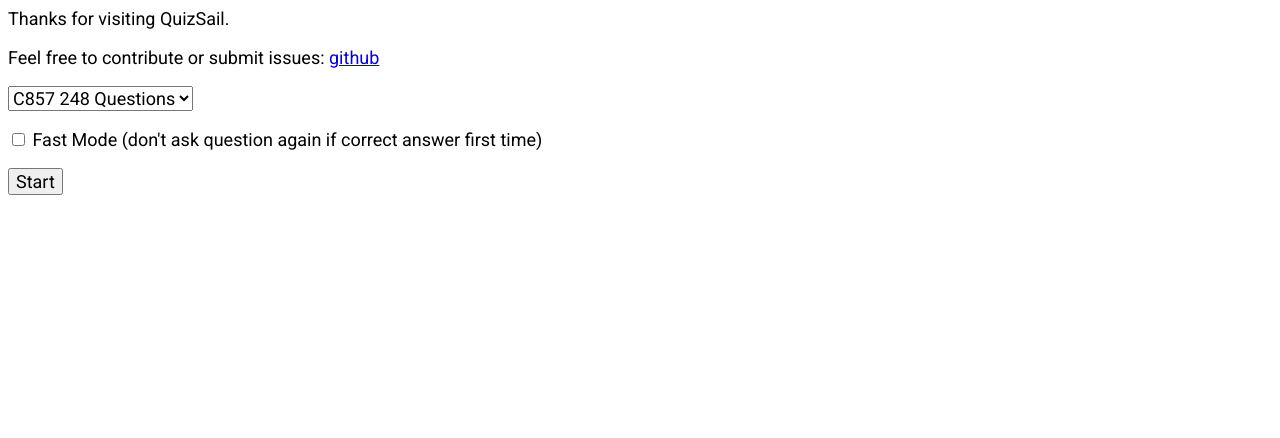
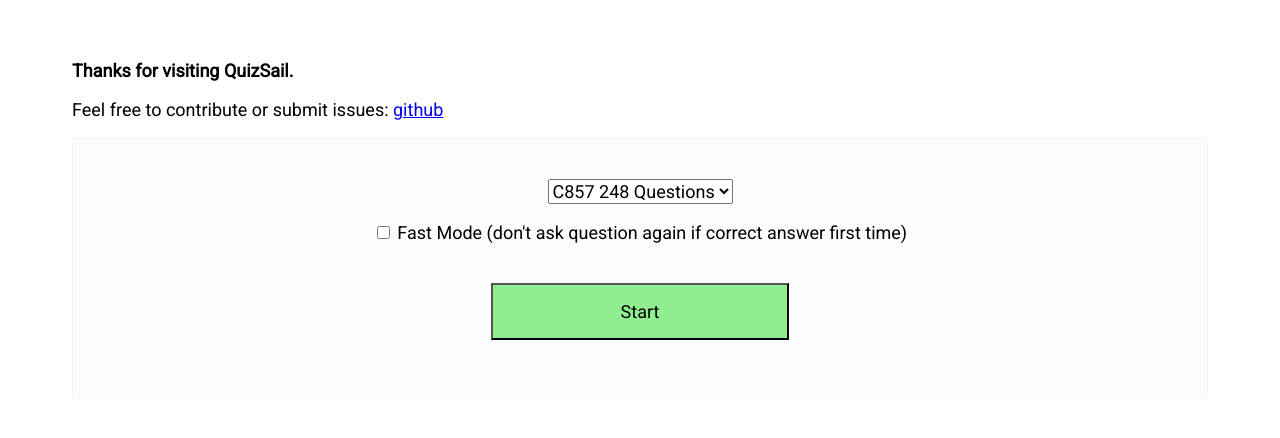
Before and after one commit to jmatzen/quizsail, a website: page public/index.html in a window 1280 px wide. Drawn offline with Linux system fonts and the light colour scheme.

Commit message:
Add css and semantic HTML to index.html.

```diff
--- a/public/index.html
+++ b/public/index.html
@@ -1,10 +1,44 @@
 <!DOCTYPE html>
-<html>
+<html lang="en">
   <head>
+    <meta charset="UTF-8">
+    <meta name="viewport" content="width=device-width, initial-scale=1.0">
     <title>QuizSail</title>
+
     <link href="https://fonts.googleapis.com/css?family=Roboto" rel="stylesheet">
     <style>
-           * {font-family: 'Roboto', sans-serif; font-size: large;}
+      * {
+        font-family: 'Roboto',
+        sans-serif;
+        font-size: large;
+      }
+       html {
+        height: 100%;
+      }
+      body {
+        min-height: 100%;
+        padding: 5vh 5vw;
+      }
+      form {
+        background-color: rgba(238, 238, 238, 0.2);
+        border: 1px dotted #eee;
+        margin: 0 auto;
+        max-width: 80vw;
+        padding: 5vh 5vw;
+        text-align: center;
+      }
+      input[type="button"] {
+        background-color: lightgreen;
+        cursor: pointer;
+        display: inherit;
+        margin: 0 auto;
+        padding: 2vh 10vw;
+        margin-top: 5vh;
+      }
+      input[type="button"]:hover {
+        background-color: green;
+        filter: brightness(150%);
+      }
     </style>
     <script>
       const start = ()=>{
@@ -15,25 +49,26 @@
       }
     </script>
   </head>
+
   <body>
     <div>
-                Thanks for visiting QuizSail.
-                <P>
+      <h1>Thanks for visiting QuizSail.</h1>
+      <p>
         Feel free to contribute or submit issues:
-                    <a href="https://github.com/jmatzen/quizsail">github</a>
-                </P>
+        <a href="https://github.com/jmatzen/quizsail" target="_blank">github</a>
+      </p>
     </div>
     <div>
       <form>
         <select id="quiz">
           <option value="c857">C857 248 Questions</option>
         </select>
-                        <P>
+        <p>
           <input type="checkbox" id="fastmode"/> Fast Mode (don't ask question again if correct answer first time)
-                        </P>
-                        <P>
+        </p>
+        <p>
           <input type="button" value="Start" onclick="start()"/>
-                        </P>
+        </p>
       </form>
     </div>
   </body>
```
Lines whose indentation alone changed are shown as unchanged.
